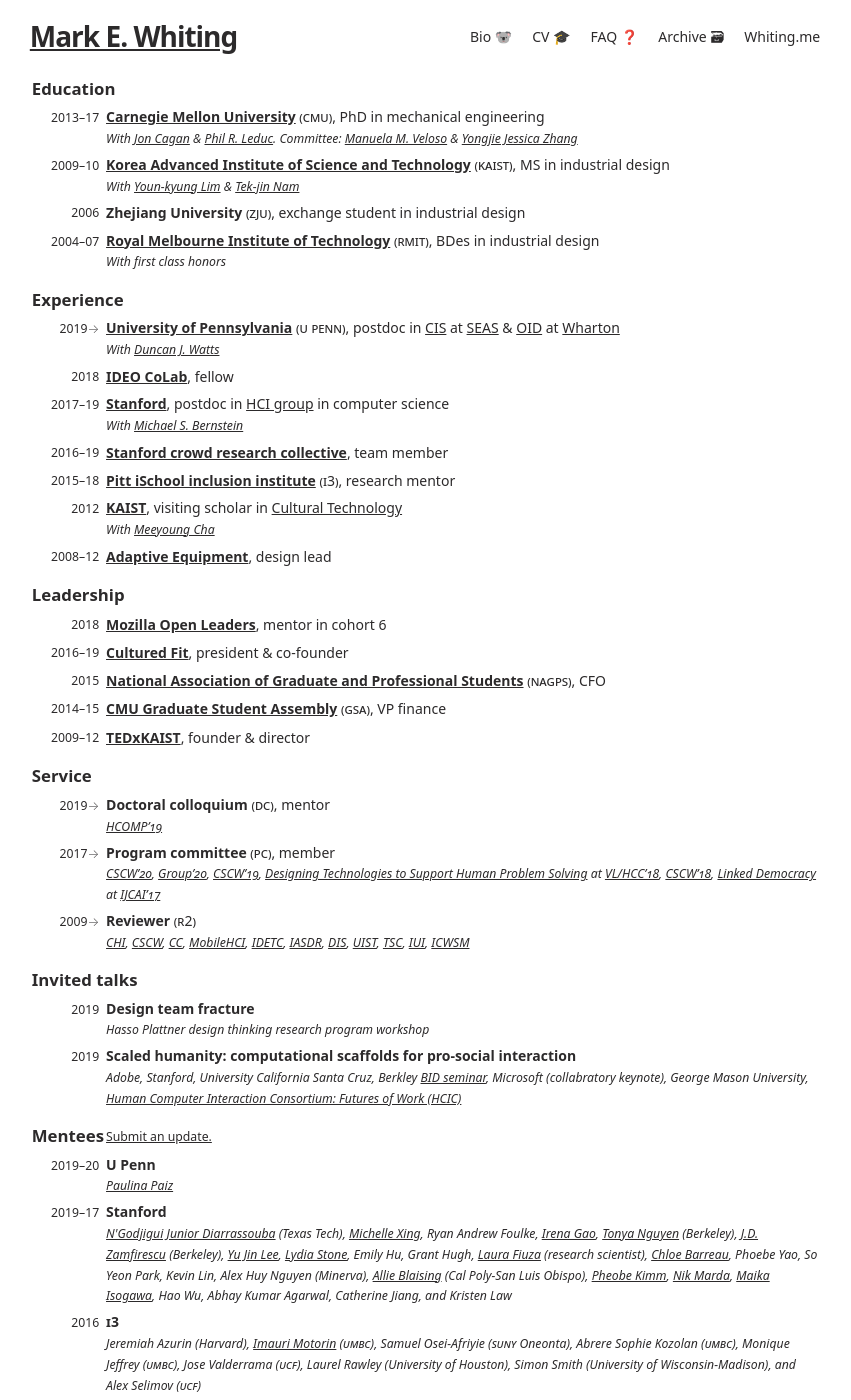
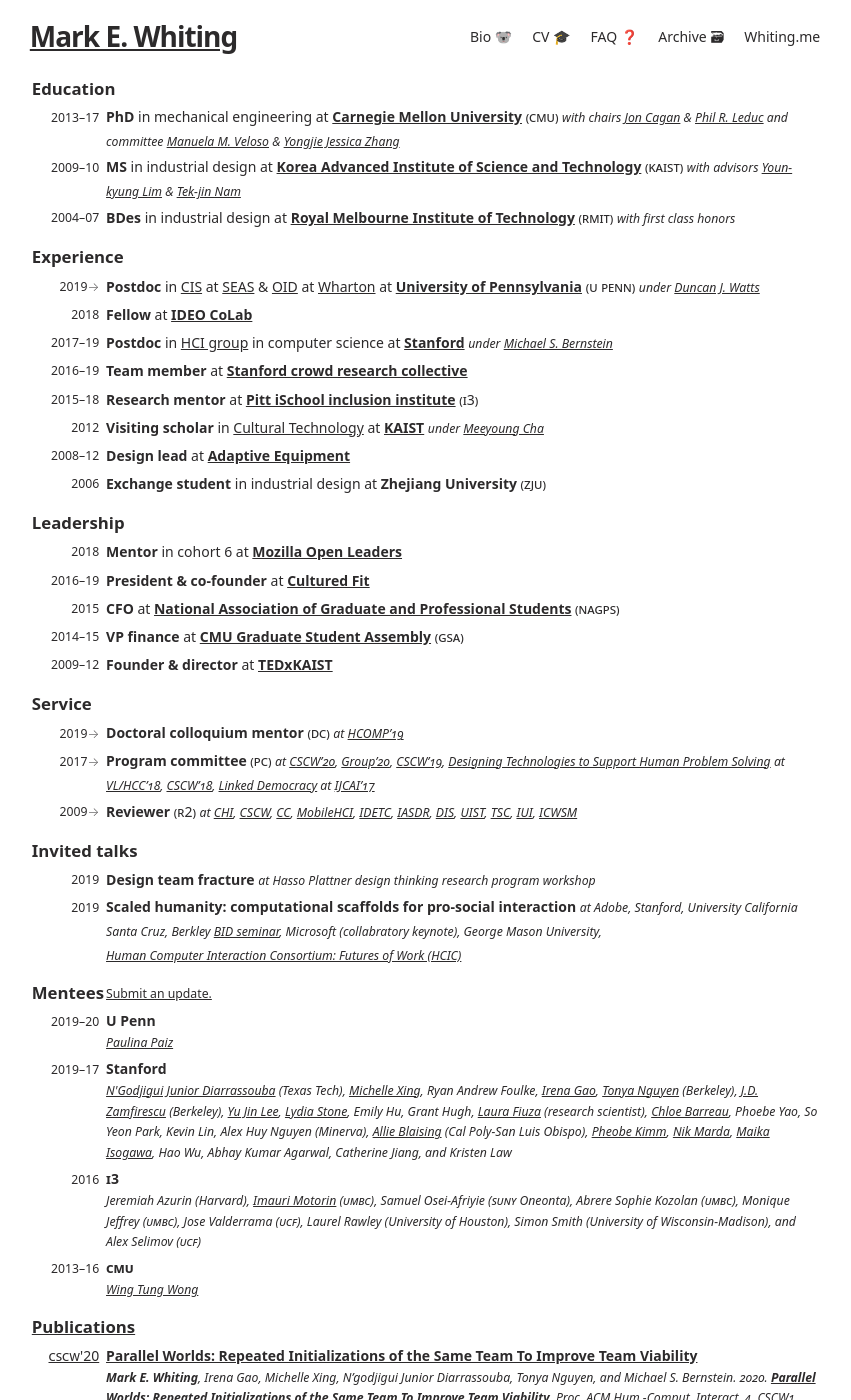
Before and after one commit to markwhiting/Whiting.me, a Jekyll site: the page built from cv.html, in a window 1280 px wide and 1400 px high. Shown: the whole window, without its empty margins (215-1066 px from the left). Built offline with Jekyll 4.4.1, drawn with Linux system fonts in a browser that asks for light colours.

Commit message:
Updated CV items

```diff
--- a/_data/CV.csv
+++ b/_data/CV.csv
@@ -1,33 +1,33 @@
 institutionFull,type,include,institutionShort,institutionURL,position,focus,dateStart,dateEnd,notes
-Eastside High School,Education,FALSE,EHS,https://www.sbac.edu/eastside,International Baccalaureate,,1999-08-01,2003-05-01,
-University of Florida,Education,FALSE,UF,https://uf.edu,non-degree study,,2001-05-01,2003-12-01,Focus on mathematics
-Royal Melbourne Institute of Technology,Education,TRUE,RMIT,https://rmit.edu.au,BDes,industrial design,2004-03-01,2007-12-01,With first class honors
-Zhejiang University,Education,TRUE,ZJU,,exchange student,industrial design,2006-01-01,2006-12-01,
-Korea Advanced Institute of Science and Technology,Education,TRUE,KAIST,http://kaist.ac.kr,MS,industrial design,2009-02-01,2010-12-24,With [Youn-kyung Lim](http://cixd.kaist.ac.kr) & [Tek-jin Nam](http://cidr.kaist.ac.kr)
-Carnegie Mellon University,Education,TRUE,CMU,https://CMU.edu,PhD,mechanical engineering,2013-01-01,2017-07-28,"With [Jon Cagan](http://www.cmu.edu/me/idig/index.html) & [Phil R. Leduc](http://www.andrew.cmu.edu/user/prl). Committee: [Manuela M. Veloso](https://www.cs.cmu.edu/%7Emmv) & [Yongjie Jessica Zhang](https://www.meche.engineering.cmu.edu/faculty/zhang.html)"
-Stanford,Experience,TRUE,,https://stanford.edu,postdoc,[HCI group](http://hci.stanford.edu) in computer science,2017-08-22,2019-09-30,With [Michael S. Bernstein](http://hci.stanford.edu/msb/)
-University of Pennsylvania,Experience,TRUE,U Penn,https://upenn.edu,postdoc,[CIS](https://www.cis.upenn.edu/index.php) at [SEAS](https://www.seas.upenn.edu) & [OID](https://oid.wharton.upenn.edu) at [Wharton](https://www.wharton.upenn.edu),2019-10-01,,"With [Duncan J. Watts](https://en.wikipedia.org/wiki/Duncan_J._Watts)"
-IDEO CoLab,Experience,TRUE,,https://www.ideocolab.com,fellow,,2018-01-01,2018-02-01,
-Stanford crowd research collective,Experience,TRUE,,http://crowdresearch.stanford.edu/w/index.php?title=Main_Page,team member,,2016-02-01,2019-05-01,
-Pitt iSchool inclusion institute,Experience,TRUE,I3,http://www.i3-inclusion.org,research mentor,,2015-05-01,2018-05-01,
-KAIST,Experience,TRUE,,http://kaist.ac.kr,visiting scholar,[Cultural Technology](http://ct.kaist.ac.kr),2012-09-01,2012-12-01,With [Meeyoung Cha](http://ds.kaist.ac.kr/professor.html)
-Adaptive Equipment,Experience,FALSE,,http://www.adaptivequipment.com,various positions,,2004-11-01,2006-02-01,
-Adaptive Equipment,Experience,TRUE,,http://www.adaptivequipment.com,design lead,,2008-01-01,2012-08-15,
-Stanford Office of Postdoctoral Affairs,Teaching,TRUE,,https://postdocs.stanford.edu/events/series/postdoc-teaching-certificate,postdoc teaching certificate,,2018-01-01,,
-CMU Eberly Center for Teaching Excellence,Teaching,TRUE,,http://www.eberly.cmu.edu/services/graduate-students,future faculty program,,2013-05-01,2017-07-01,
-CMU Mechanical Engineering,Teaching,TRUE,,,teaching assistant,Senior design,2013-09-01,2014-05-01,Nominated for teaching assistance award
-KAIST Industrial Design,Teaching,TRUE,,,teaching assistant,Design product system & Emotional design,2009-09-01,2011-05-01,
-Red Dot,Awards,TRUE,,http://en.red-dot.org,design award,,2006-11-01,2006-11-01,
-Red Dot,Awards,TRUE,,http://en.red-dot.org,design award,,2009-11-01,2009-11-01,
-Australian China Business Council,Awards,TRUE,,http://acbc.com.au,youth delegation,,2007-07-01,2007-07-01,Invitee of president Hu Jintau
-FIRST Robotics Competition,Awards,TRUE,FRC,https://www.firstinspires.org/robotics/frc,first prize alliance,south east region,2002-04-01,2002-04-01,
-Mozilla Open Leaders,Leadership,TRUE,,https://foundation.mozilla.org/en/opportunity/mozilla-open-leaders/round-6/mentors,mentor,cohort 6,2018-08-01,2018-11-01,
-Cultured Fit,Leadership,TRUE,,https://cultured.fit,president & co-founder,,2016-03-01,2019-12-31,
+Royal Melbourne Institute of Technology,Education,TRUE,RMIT,https://rmit.edu.au,BDes,industrial design,2004-03-01,2007-12-01,with first class honors
+Zhejiang University,Experience,TRUE,ZJU,,Exchange student,industrial design,2006-01-01,2006-12-01,
+Korea Advanced Institute of Science and Technology,Education,TRUE,KAIST,http://kaist.ac.kr,MS,industrial design,2009-02-01,2010-12-24, with advisors [Youn-kyung Lim](http://cixd.kaist.ac.kr) & [Tek-jin Nam](http://cidr.kaist.ac.kr)
+Carnegie Mellon University,Education,TRUE,CMU,https://CMU.edu,PhD,mechanical engineering,2013-01-01,2017-07-28,with chairs [Jon Cagan](http://www.cmu.edu/me/idig/index.html) & [Phil R. Leduc](http://www.andrew.cmu.edu/user/prl) and committee [Manuela M. Veloso](https://www.cs.cmu.edu/%7Emmv) & [Yongjie Jessica Zhang](https://www.meche.engineering.cmu.edu/faculty/zhang.html)
+Stanford,Experience,TRUE,,https://stanford.edu,Postdoc,[HCI group](http://hci.stanford.edu) in computer science,2017-08-22,2019-09-30,under [Michael S. Bernstein](http://hci.stanford.edu/msb/)
+University of Pennsylvania,Experience,TRUE,U Penn,https://upenn.edu,Postdoc,[CIS](https://www.cis.upenn.edu/index.php) at [SEAS](https://www.seas.upenn.edu) & [OID](https://oid.wharton.upenn.edu) at [Wharton](https://www.wharton.upenn.edu),2019-10-01,,under [Duncan J. Watts](https://en.wikipedia.org/wiki/Duncan_J._Watts)
+IDEO CoLab,Experience,TRUE,,https://www.ideocolab.com,Fellow,,2018-01-01,2018-02-01,
+Stanford crowd research collective,Experience,TRUE,,http://crowdresearch.stanford.edu/w/index.php?title=Main_Page,Team member,,2016-02-01,2019-05-01,
+Pitt iSchool inclusion institute,Experience,TRUE,I3,http://www.i3-inclusion.org,Research mentor,,2015-05-01,2018-05-01,
+KAIST,Experience,TRUE,,http://kaist.ac.kr,Visiting scholar,[Cultural Technology](http://ct.kaist.ac.kr),2012-09-01,2012-12-01,under [Meeyoung Cha](http://ds.kaist.ac.kr/professor.html)
+Adaptive Equipment,Experience,TRUE,,http://www.adaptivequipment.com,Design lead,,2008-01-01,2012-08-15,
+Stanford Office of Postdoctoral Affairs,Teaching,TRUE,,https://postdocs.stanford.edu/events/series/postdoc-teaching-certificate,Postdoc teaching certificate,,2018-01-01,,
+CMU Eberly Center for Teaching Excellence,Teaching,TRUE,,http://www.eberly.cmu.edu/services/graduate-students,Future faculty program,,2013-05-01,2017-07-01,
+CMU Mechanical Engineering,Teaching,TRUE,,,Teaching assistant,Senior design,2013-09-01,2014-05-01,Nominated for teaching assistance award
+KAIST Industrial Design,Teaching,TRUE,,,Teaching assistant,Design product system & Emotional design,2009-09-01,2011-05-01,
+Red Dot,Awards,TRUE,,http://en.red-dot.org,Design award,,2006-11-01,2006-11-01,
+Red Dot,Awards,TRUE,,http://en.red-dot.org,Design award,,2009-11-01,2009-11-01,
+Australian China Business Council,Awards,TRUE,,http://acbc.com.au,Youth delegation,,2007-07-01,2007-07-01,Invitee of president Hu Jintau
+FIRST Robotics Competition,Awards,TRUE,FRC,https://www.firstinspires.org/robotics/frc,First prize alliance,south east region,2002-04-01,2002-04-01,
+Mozilla Open Leaders,Leadership,TRUE,,https://foundation.mozilla.org/en/opportunity/mozilla-open-leaders/round-6/mentors,Mentor,cohort 6,2018-08-01,2018-11-01,
+Cultured Fit,Leadership,TRUE,,https://cultured.fit,President & co-founder,,2016-03-01,2019-12-31,
 National Association of Graduate and Professional Students,Leadership,TRUE,NAGPS,http://nagps.org,CFO,,2015-01-01,2015-12-01,
 CMU Graduate Student Assembly,Leadership,TRUE,GSA,https://www.cmu.edu/stugov/gsa/,VP finance,,2014-07-01,2015-06-01,
-TEDxKAIST,Leadership,TRUE,,http://tedxkaist.com,founder & director,,2009-10-01,2012-05-01,
-Doctoral colloquium,Service,TRUE,DC,,mentor,,2019-10-28,,"[HCOMP’19](https://www.humancomputation.com/2019/index.html)"
-Program committee,Service,TRUE,PC,,member,,2017-05-01,,"[CSCW'20](https://cscw.acm.org/2020/), [Group’20](https://group.acm.org/conferences/group20/), [CSCW’19](https://cscw.acm.org/2019/), [Designing Technologies to Support Human Problem Solving](https://www.cs.washington.edu/dtshps2018/index.html) at [VL/HCC'18](https://vlhcc18.github.io), [CSCW'18](https://cscw.acm.org/2018/submit/papers.html#Program%20Committee%20Members), [Linked Democracy](https://linkeddemocracy.com) at [IJCAI'17](http://ijcai-17.org)"
-Reviewer,Service,TRUE,R2,,,,2009-01-01,,"[CHI](https://dl.acm.org/event.cfm?id=RE151), [CSCW](https://cscw.acm.org), [CC](https://cc.acm.org), [MobileHCI](https://mobilehci.acm.org), [IDETC](https://event.asme.org/idetc-cie), [IASDR](https://www.iasdr.net/conferences/), [DIS](https://dl.acm.org/event.cfm?id=RE212), [UIST](https://uist.acm.org), [TSC](https://tsc.acm.org), [IUI](http://iui.acm.org), [ICWSM](https://www.icwsm.org)"
-Scaled humanity: computational scaffolds for pro-social interaction,Invited talks,TRUE,,,,,2019-01-20,2019-03-27,"Adobe, Stanford, University California Santa Cruz, Berkley [BID seminar](http://schedule.bid-seminar.com/speakers/157), Microsoft (collabratory keynote), George Mason University, [Human Computer Interaction Consortium: Futures of Work (HCIC)](https://hcic.org)"
-Design team fracture,Invited talks,TRUE,,,,,2019-09-10,2019-09-10,"Hasso Plattner design thinking research program workshop"
+TEDxKAIST,Leadership,TRUE,,http://tedxkaist.com,Founder & director,,2009-10-01,2012-05-01,
+Doctoral colloquium mentor,Service,TRUE,DC,,,,2019-10-28,,at [HCOMP’19](https://www.humancomputation.com/2019/index.html)
+Program committee,Service,TRUE,PC,,,,2017-05-01,,"at [CSCW'20](https://cscw.acm.org/2020/), [Group’20](https://group.acm.org/conferences/group20/), [CSCW’19](https://cscw.acm.org/2019/), [Designing Technologies to Support Human Problem Solving](https://www.cs.washington.edu/dtshps2018/index.html) at [VL/HCC'18](https://vlhcc18.github.io), [CSCW'18](https://cscw.acm.org/2018/submit/papers.html#Program%20Committee%20Members), [Linked Democracy](https://linkeddemocracy.com) at [IJCAI'17](http://ijcai-17.org)"
+Reviewer,Service,TRUE,R2,,,,2009-01-01,,"at [CHI](https://dl.acm.org/event.cfm?id=RE151), [CSCW](https://cscw.acm.org), [CC](https://cc.acm.org), [MobileHCI](https://mobilehci.acm.org), [IDETC](https://event.asme.org/idetc-cie), [IASDR](https://www.iasdr.net/conferences/), [DIS](https://dl.acm.org/event.cfm?id=RE212), [UIST](https://uist.acm.org), [TSC](https://tsc.acm.org), [IUI](http://iui.acm.org), [ICWSM](https://www.icwsm.org)"
+Scaled humanity: computational scaffolds for pro-social interaction,Invited talks,TRUE,,,,,2019-01-20,2019-03-27,"at Adobe, Stanford, University California Santa Cruz, Berkley [BID seminar](http://schedule.bid-seminar.com/speakers/157), Microsoft (collabratory keynote), George Mason University, [Human Computer Interaction Consortium: Futures of Work (HCIC)](https://hcic.org)"
+Design team fracture,Invited talks,TRUE,,,,,2019-09-10,2019-09-10,at Hasso Plattner design thinking research program workshop
+Eastside High School,Education,FALSE,EHS,https://www.sbac.edu/eastside,International Baccalaureate,,1999-08-01,2003-05-01,
+University of Florida,Education,FALSE,UF,https://uf.edu,Non-degree study,,2001-05-01,2003-12-01,Focus on mathematics
+Adaptive Equipment,Experience,FALSE,,http://www.adaptivequipment.com,Various positions,,2004-11-01,2006-02-01,
--- a/cv.html
+++ b/cv.html
@@ -32,14 +32,16 @@
       }} {%- else -%} {{ "→" }} {%- endif -%} {%- endif -%}
     </td>
     <td class="row">
-      {% if experience.institutionURL %}<a href="{{ experience.institutionURL }}">{%endif%}
+      {% if experience.position %}<strong>{{ experience.position }}</strong>{% if
+      experience.focus %} in {{ experience.focus | markdownify | remove: '<p>' | remove: '</p>' }}{% endif %} at {%endif%} {% if experience.institutionURL %}<a href="{{ experience.institutionURL }}">{%endif%}
         <strong>{{ experience.institutionFull }}</strong>{% if
         experience.institutionURL %}</a>{%endif%}{% if experience.institutionShort %}
       <span class="smallCaps">({{ experience.institutionShort }})</span>{% endif
-      %}{% if experience.position %}, {{ experience.position }}{% if
-      experience.focus %} in {{ experience.focus | markdownify | remove: '<p>' | remove: '</p>' }}{% endif %}{%endif%}
-      {% if experience.notes %}
-      <span class="light note">{{ experience.notes | markdownify }}</span>{%endif%}
+      %}{% if experience.notes %}
+      <span class="light note">
+        {{ experience.notes | markdownify | remove: '<p>' | remove: '</p>' }}
+      </span>
+      {%endif%}
     </td>
   </tr>
 
```
